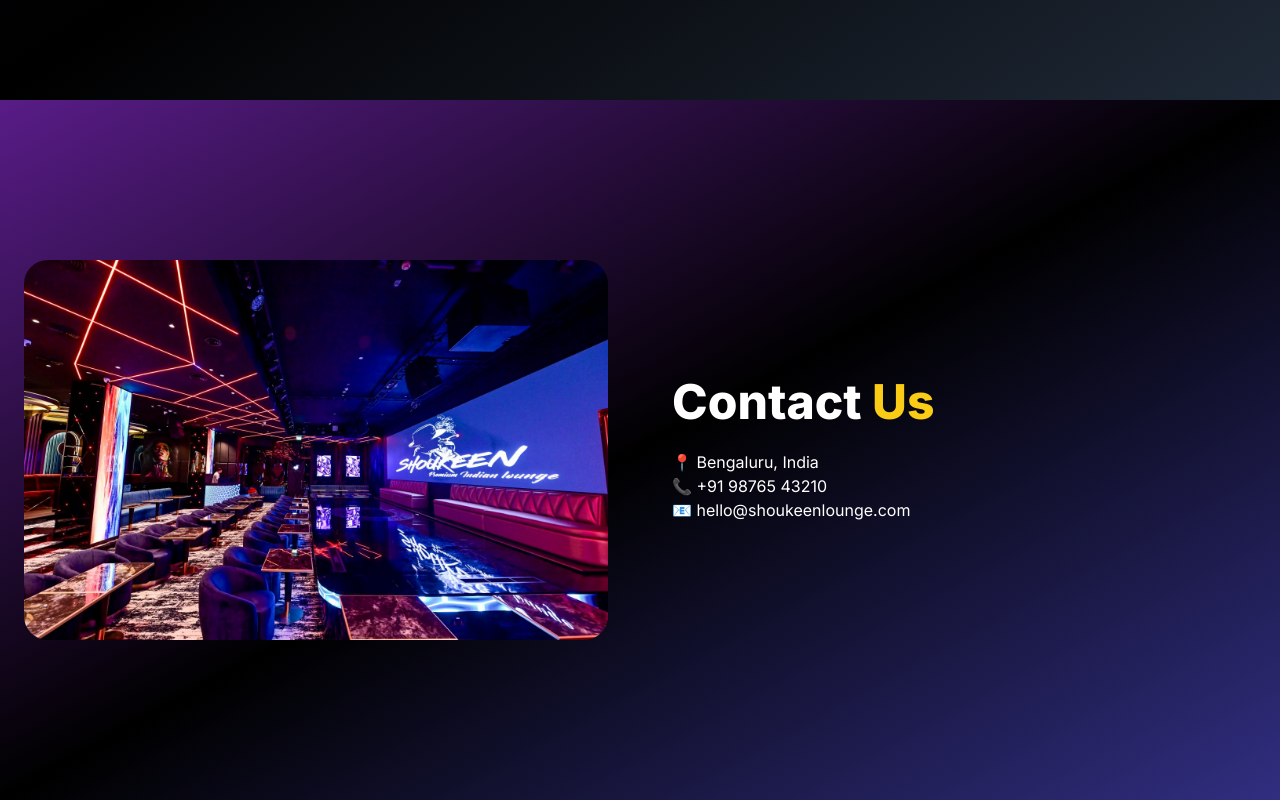
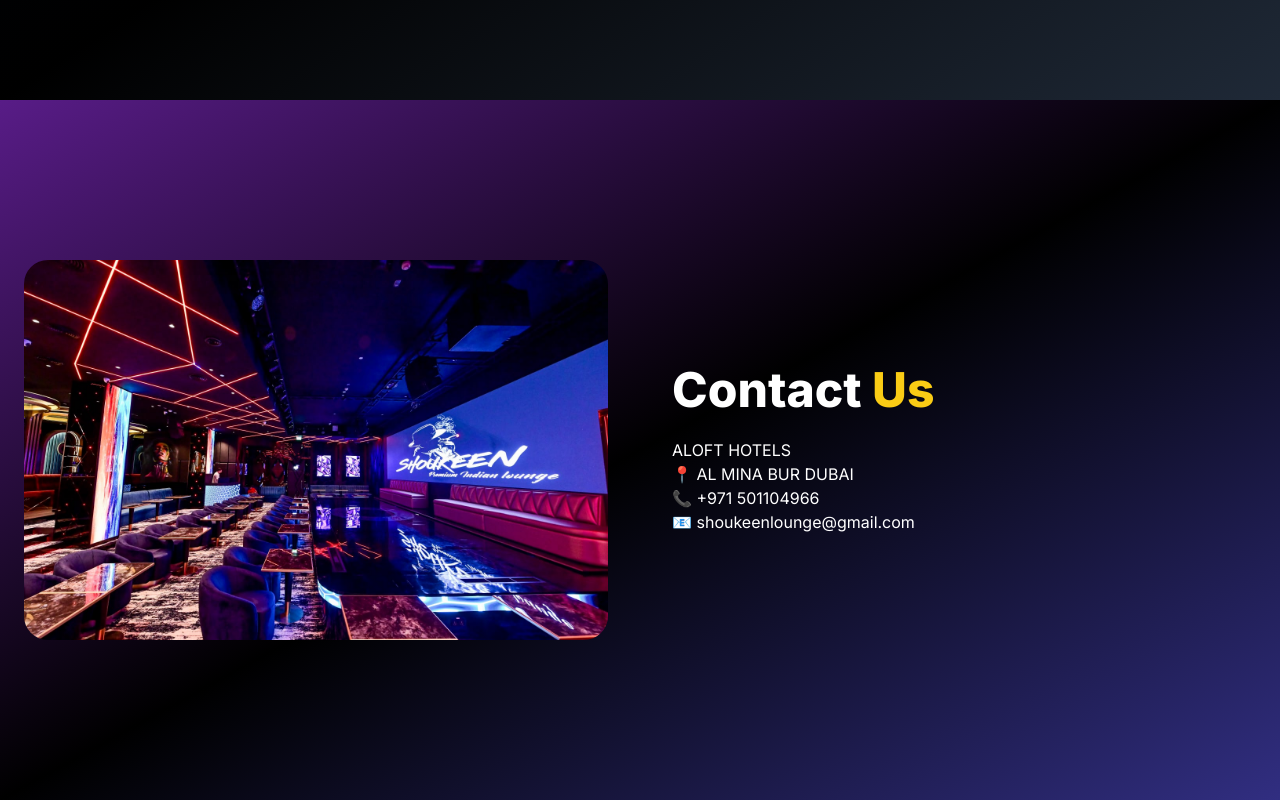
Before and after one commit to vignu687/shoukeenweb, a React (Vite) app: page / in a window 1280 px wide. Shown: the part 2434-3234 px from the top of the page. Built offline with nearby package versions, Linux system fonts and the light colour scheme.

Commit message:
CONTACT INFO CHANGED

```diff
--- a/src/App.jsx
+++ b/src/App.jsx
@@ -288,9 +288,10 @@
             <h2 className="text-5xl font-extrabold mb-6">
               Contact <span className="text-yellow-400">Us</span>
             </h2>
-            <p>📍 Bengaluru, India</p>
-            <p>📞 +91 98765 43210</p>
-            <p>📧 hello@shoukeenlounge.com</p>
+             <p> ALOFT HOTELS  </p>
+            <p>📍 AL MINA BUR DUBAI </p>
+            <p>📞 +971 501104966</p>
+            <p>📧 shoukeenlounge@gmail.com</p>
           </div>
         </div>
       </section>
```
